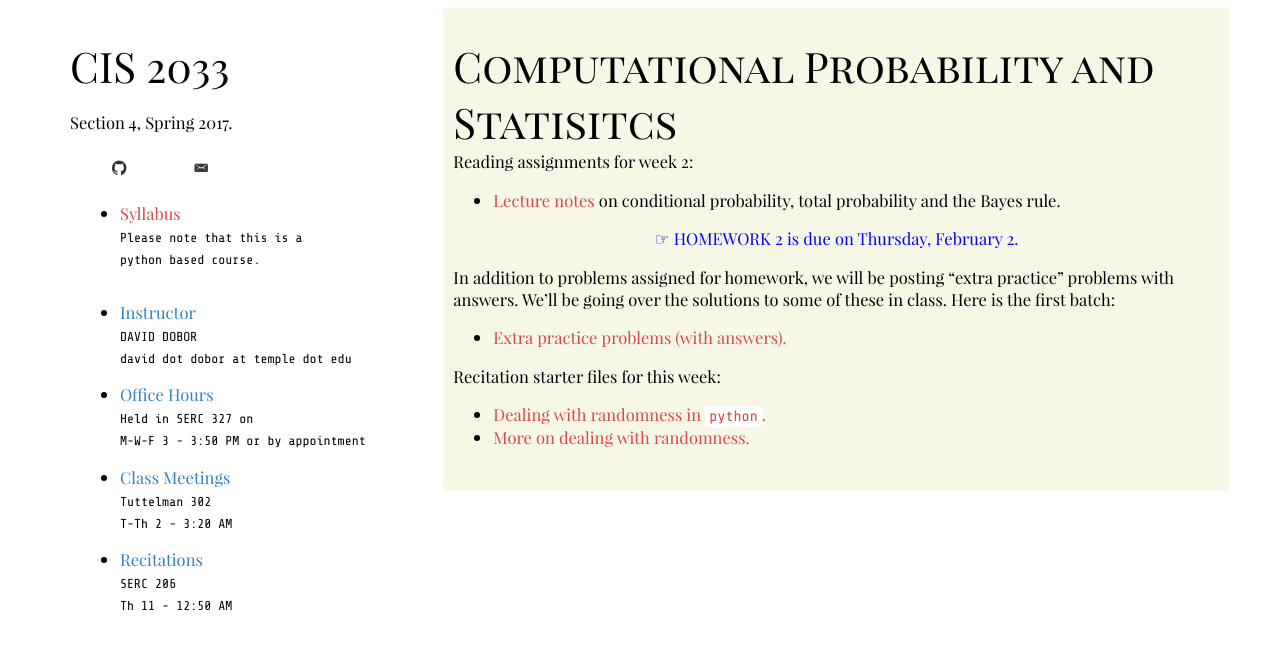
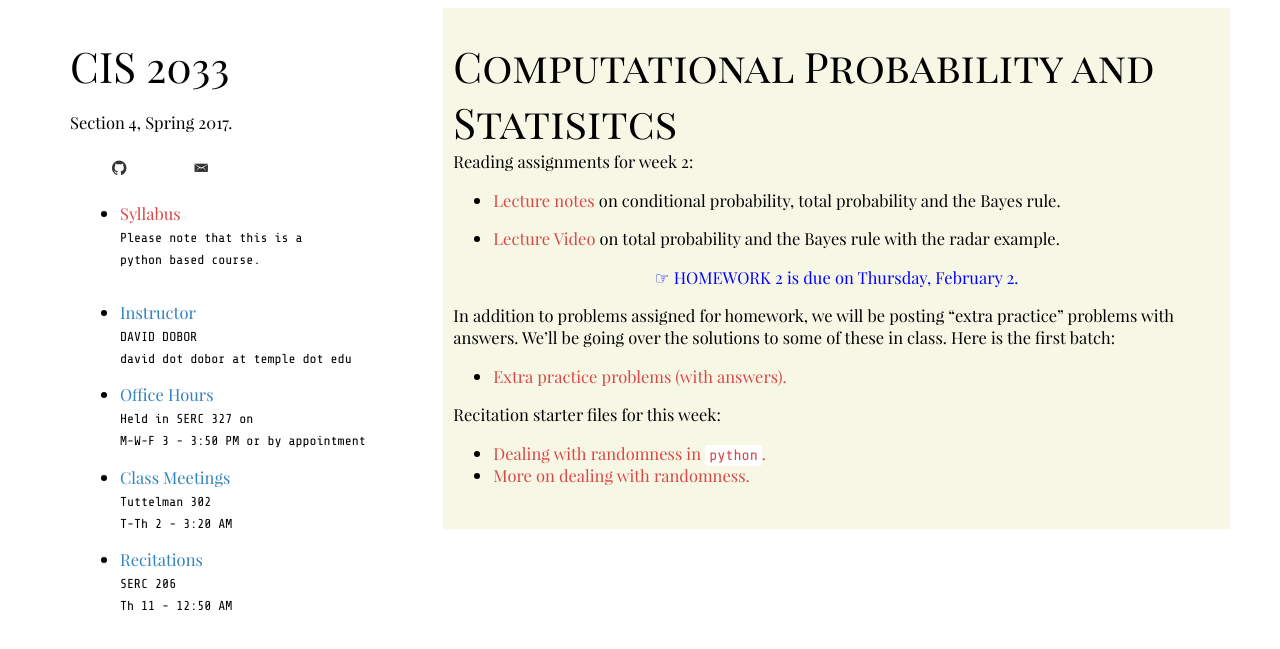
Before and after one commit to Robertus100/2033-Spring-17, a Jekyll site: the page built from _posts/2017-01-24-lecs3_4_Bayes1.md, in a window 1280 px wide. Shown: the top 649 px of the page. Built offline with Jekyll 4.4.1, drawn with Linux system fonts in a browser that asks for light colours; some web fonts are replaced.

Commit message:
add lecture video

```diff
--- a/_posts/2017-01-24-lecs3_4_Bayes1.md
+++ b/_posts/2017-01-24-lecs3_4_Bayes1.md
@@ -10,6 +10,11 @@ Reading assignments for week 2:
 <ul>
   <li><a href="2/lectures_34/Lectures_3_4_Total_Bayes.pdf">Lecture notes</a>
   on conditional probability, total probability and the Bayes rule.</li>
+</ul>
+
+<ul>
+  <li><a href="https://youtu.be/0iJPHxAJcF0">Lecture Video</a>
+  on total probability and the Bayes rule with the radar example.</li>
 </ul>
 
 
```
